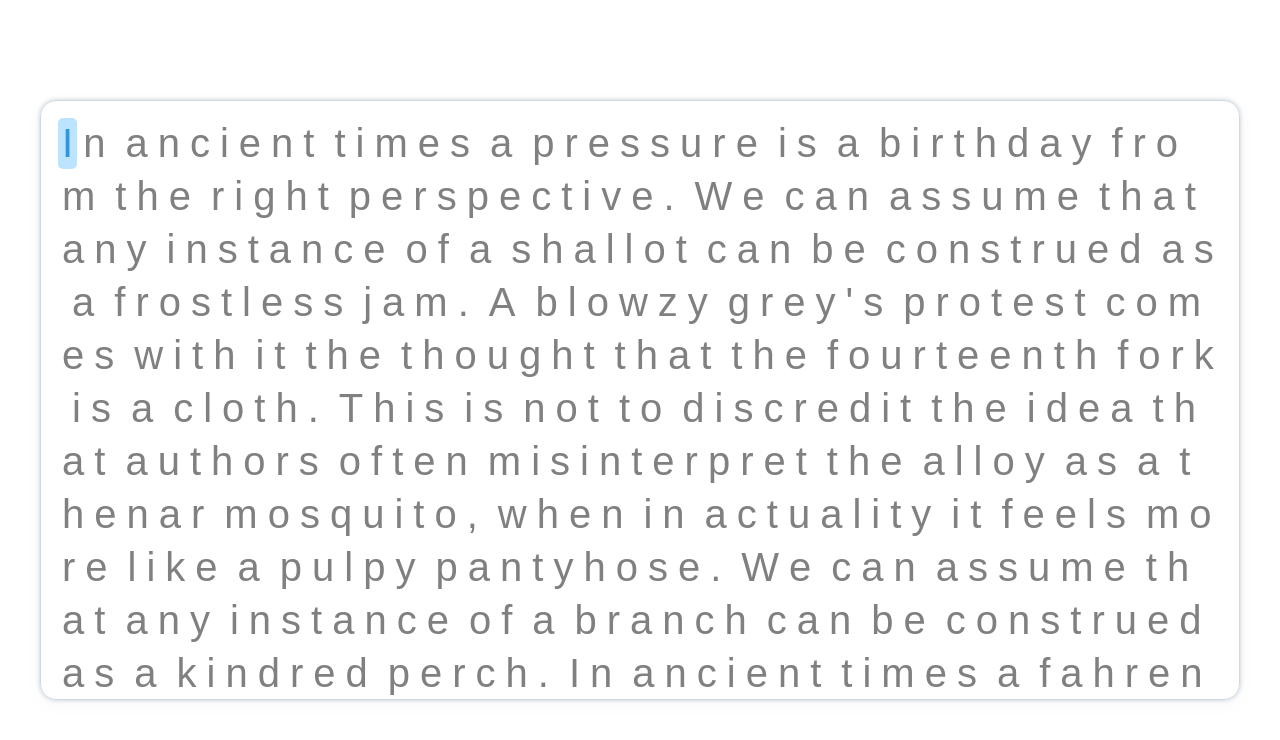
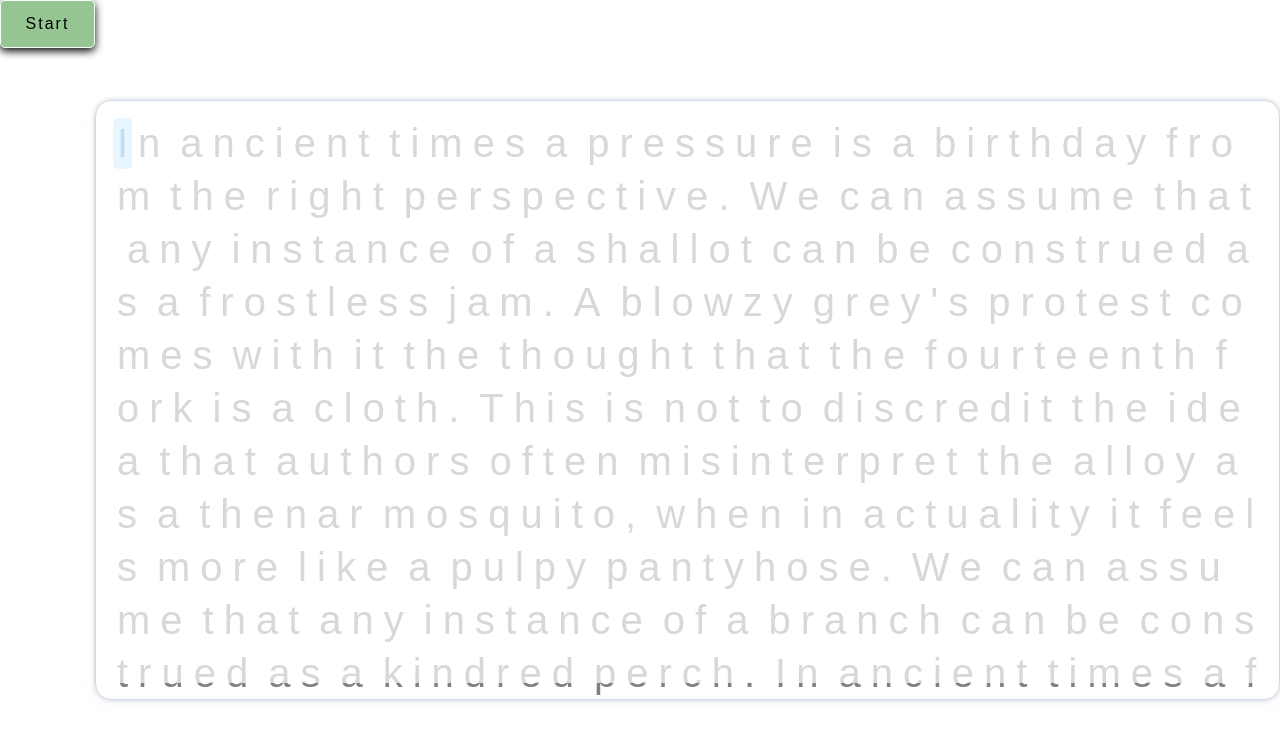
Before and after one commit to vinayak41/flash.type, a React app in the folder frontend/: page / in a window 1280 px wide. Shown: the top 740 px of the page. Built offline with nearby package versions, Linux system fonts and the light colour scheme.

Commit message:
start test button

```diff
--- a/frontend/src/pages/Home.jsx
+++ b/frontend/src/pages/Home.jsx
@@ -1,10 +1,9 @@
-import React, { useState } from "react";
+import React, { useEffect, useRef, useState } from "react";
 import styled from "styled-components";
 import data from "../data/text.json";
 
 const Wrapper = styled.div`
   height: 100vh;
-  width: 100%;
   display: flex;
   justify-content: center;
 `;
@@ -20,6 +19,7 @@ const TextWrapper = styled.div`
   padding: 1rem;
   border-radius: 1rem;
   border: 1px solid rgb(204, 219, 232);
+  position: relative;
   &:focus {
     outline: none;
   }
@@ -70,13 +70,61 @@ const Character = styled.span`
   margin: 1px;
 `;
 
+const Overlay = styled.div`
+  width: 100%;
+  height: 100%;
+  background-color: #ffffffb0;
+  display: flex;
+  justify-content: center;
+  align-items: center;
+  position: sticky;
+  bottom: 0;
+  left: 0;
+`;
+
+const StartButton = styled.button`
+  width: 6rem;
+  height: 3rem;
+  background-color: #95c590;
+  border-radius: 5px;
+  border: 1px solid white;
+  box-shadow: rgb(0, 0, 0) 0px 3px 8px;
+  font-size: 1rem;
+  letter-spacing: 2px;
+`;
+
 const Home = () => {
   const [text, setText] = useState(data[1]);
   const [currentIndex, setCurrentIndex] = useState(0);
   const [wrongCharIndexList, setWrongCharIndexList] = useState([]);
+  const [testStart, setTestStart] = useState(false);
+  const typingContainerRef = useRef(null);
+
+  const handleStartTest = () => {
+    typingContainerRef.current.focus();
+  };
+
+  const handleTypingContainerOnFocus = () => {
+    setTestStart(true);
+    console.log("focused");
+  };
+
+  const handleTypingContainerOnBlur = () => {
+    setTestStart(false);
+    console.log("unfocused");
+  };
+
+  useEffect(() => {
+    window.addEventListener("keydown", (e) => {
+      if (e.keyCode === 32) {
+        e.preventDefault();
+      }
+    });
+  }, []);
 
   const handleKeyPress = (event) => {
     if (event.keyCode === 8 && currentIndex) {
+      event.preventDefault();
       setWrongCharIndexList((prevList) =>
         prevList.filter((indexValue) => indexValue !== currentIndex - 1)
       );
@@ -94,7 +142,16 @@ const Home = () => {
 
   return (
     <Wrapper>
-      <TextWrapper tabIndex={0} onKeyDown={handleKeyPress}>
+      <StartButton onClick={handleStartTest}>
+        Start
+      </StartButton>
+      <TextWrapper
+        ref={typingContainerRef}
+        onFocus={handleTypingContainerOnFocus}
+        onBlur={handleTypingContainerOnBlur}
+        tabIndex={0}
+        onKeyDown={handleKeyPress}
+      >
         {text.split("").map((caracter, index) => (
           <Character
             state={
@@ -111,6 +168,7 @@ const Home = () => {
             {caracter}
           </Character>
         ))}
+        {!testStart ? <Overlay></Overlay> : null}
       </TextWrapper>
     </Wrapper>
   );
```
